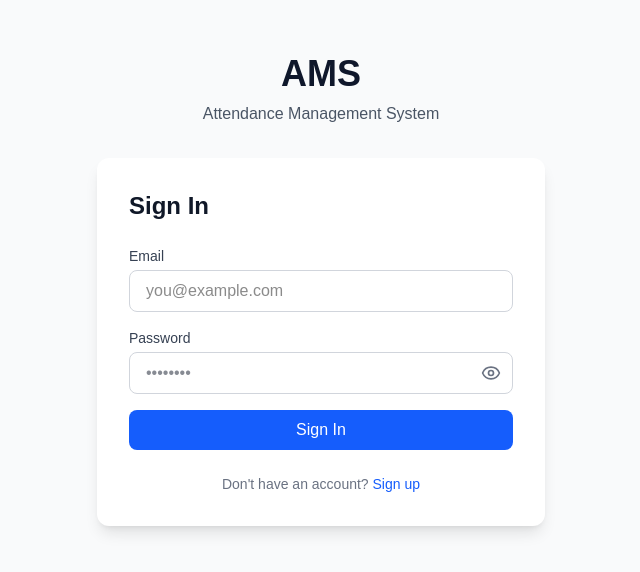
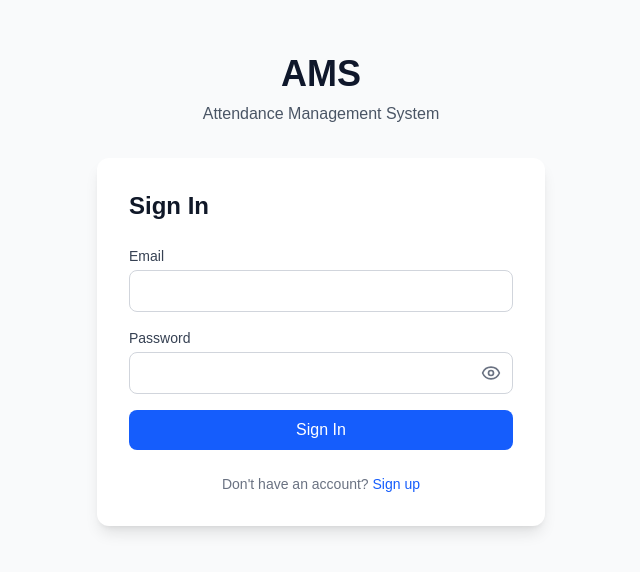
Before and after one commit to zeidanvorpa-afk/AMS, a Next.js app: page /login in a window 1280 px wide. Shown: the part 110-682 px from the top of the page, without its empty margins (319-959 px from the left). Built offline with nearby package versions, Linux system fonts and the light colour scheme.

Commit message:
Fix login form - remove placeholders, enable autofill, make text visible
- Remove placeholder text from email and password fields
- Re-enable browser autofill (autocomplete)
- Make input text black and bold for visibility
- Remove readOnly hack that prevented autofill

```diff
--- a/src/app/login/page.tsx
+++ b/src/app/login/page.tsx
@@ -1,6 +1,6 @@
 'use client'
 
-import { useState, useEffect } from 'react'
+import { useState } from 'react'
 import { useAuth } from '@/contexts/AuthContext'
 import { useRouter } from 'next/navigation'
 import { Loader2, Eye, EyeOff } from 'lucide-react'
@@ -14,12 +14,6 @@
   const [isSubmitting, setIsSubmitting] = useState(false)
   const { login } = useAuth()
   const router = useRouter()
-
-  // Clear autofill on mount
-  useEffect(() => {
-    setEmail('')
-    setPassword('')
-  }, [])
 
   const handleSubmit = async (e: React.FormEvent) => {
     e.preventDefault()
@@ -78,11 +72,8 @@
                 value={email}
                 onChange={(e) => setEmail(e.target.value)}
                 required
-                className="w-full px-4 py-2 border border-gray-300 rounded-lg focus:outline-none focus:ring-2 focus:ring-blue-500 focus:border-transparent"
-                placeholder="you@example.com"
-                autoComplete="off"
-                readOnly
-                onFocus={(e) => e.target.removeAttribute('readOnly')}
+                className="w-full px-4 py-2 border border-gray-300 rounded-lg focus:outline-none focus:ring-2 focus:ring-blue-500 focus:border-transparent text-black font-semibold"
+                autoComplete="email"
               />
             </div>
 
@@ -98,11 +89,8 @@
                   value={password}
                   onChange={(e) => setPassword(e.target.value)}
                   required
-                  className="w-full px-4 py-2 border border-gray-300 rounded-lg focus:outline-none focus:ring-2 focus:ring-blue-500 focus:border-transparent text-gray-900"
-                  placeholder="••••••••"
-                  autoComplete="off"
-                  readOnly
-                  onFocus={(e) => e.target.removeAttribute('readOnly')}
+                  className="w-full px-4 py-2 border border-gray-300 rounded-lg focus:outline-none focus:ring-2 focus:ring-blue-500 focus:border-transparent text-black font-semibold"
+                  autoComplete="current-password"
                 />
                 <button
                   type="button"
```
